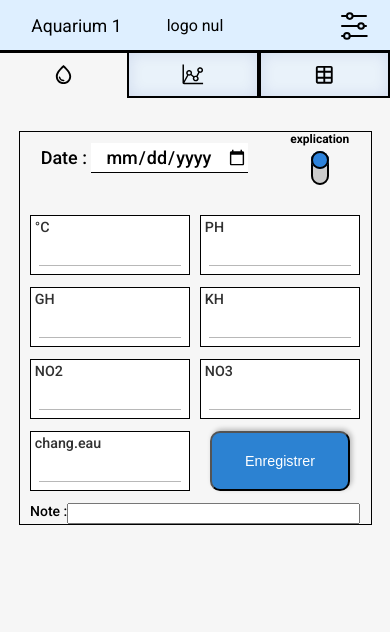
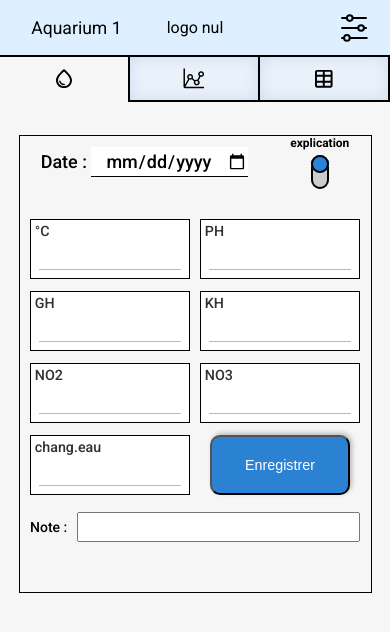
Before and after one commit to gaetancorin/aquanote, a PHP site: page /afficheur.html in a window 390 px wide. Shown: the top 632 px of the page. Run offline with PHP 8.4, Linux system fonts and the light colour scheme.

Commit message:
contenu afficheur terminer, reste a travailler le header responsive
modification border et taille sur header, fin de realisation notation dans contenu

```diff
--- a/site/afficheur.css
+++ b/site/afficheur.css
@@ -18,11 +18,9 @@ h2{
 
 header div{
     width: 100vw;
-    height: 8vw;
-    min-height: 50px;
-    max-height: 60px;
+    height: 55px;
     background-color: #deefff;
-    border-bottom: solid 3px black;
+    border-bottom: solid 2px black;
 
     display: grid;
     grid-template-columns: 2fr 1fr 2fr;
@@ -54,6 +52,7 @@ header div p{
 
 /* ----- header bottom_nav ----*/
 
+
 nav ul{
     padding: 0px;
     margin: 0px;
@@ -68,9 +67,6 @@ li{
     flex-grow: 1;
     list-style-type: none;
     background-color: rgba(222, 239, 255, 0.5);
-    border-left: solid 2px black;
-    border-right: solid 2px black;
-    border-bottom: solid 2px black;
     box-shadow: inset 0px 0px 15px rgba(0, 32, 138, 0.1);
 }
 
@@ -78,6 +74,17 @@ nav ul li:first-of-type{
     background-color: rgba(222, 239, 255, 0);
     border: none;
     box-shadow: none;
+}
+
+nav ul li:nth-of-type(2){
+    border-left: solid 2px black;
+    border-right: solid 2px black;
+    border-bottom: solid 2px black;
+}
+
+nav ul li:nth-of-type(3){
+    border-right: solid 2px black;
+    border-bottom: solid 2px black;
 }
 
 li  a img{
@@ -94,6 +101,10 @@ li  a img{
 @media screen and (min-width: 600px){
 
     /* header top_nav-responsive */
+
+    header div{
+        height: 60px;
+    }
 
     header div img{
         width: 38px;
@@ -239,7 +250,7 @@ input[type="date"]{
     }
 }
 
-/* ---bouton explication responsive--- */
+/* -----bouton explication responsive----- */
 
 form div div p{
     font-size: 16px;
@@ -257,7 +268,7 @@ form > div:nth-child(2){
 }
 
 
-    /* --- wrap_de_data--- */
+/* ------- wrap_de_data-------- */
 
 .wrap_data{
     width: calc(100px + 15vw);
@@ -353,25 +364,37 @@ div input[type="submit"]{
 }
 
 
-/* ---- Note data ---- */
+/* ------- Notation data ------- */
 
 form > div:nth-child(3){
     display: flex;
     flex-direction: row;
     width: calc(210px + 30vw);
     min-width: 330px;
-    margin: 0px auto;
+    margin: 5px auto 50px auto;
 }
 
 .label_notation{
     display: inline-block;
+    align-self: center;
     font-size: 14px;
     font-weight: 500;
+    margin-right: 10px;
 }
 
+
 input[id="notation"]{
+/* Mode blanc avec trait et sans border     */
+/* border-bottom: solid 5px #b8b8b8;
+outline: 3px solid white;
+outline-offset: -3px;
+background-color: white; */
     display: inline-block;
+    height: 30px;
     flex-grow: 1;
+    font-size: 16px;
+    font-weight: 500;
+    padding: 0px 5px;
 }
 
 @media screen and (min-width: 750px){
@@ -379,6 +402,17 @@ input[id="notation"]{
     form > div:nth-child(3){
         width: calc(320px + 45vw);
         max-width: 650px;
+        margin: 15px auto 50px auto;
     }
 
+    .label_notation{
+        font-size: 16px;
+        margin-right: 10px;
+    }
+
+    input[id="notation"]{
+            height: 36px;
+            font-size: 18px;
+        }
+
 }
--- a/site/afficheur.html
+++ b/site/afficheur.html
@@ -43,7 +43,7 @@
     <!-- CONTENU AFFICHEUR-->
 
 
-    <!-- Date et explication -->
+    <!-- Date et bouton-explication -->
     <section>
     <form method="get">
         <div>
```
